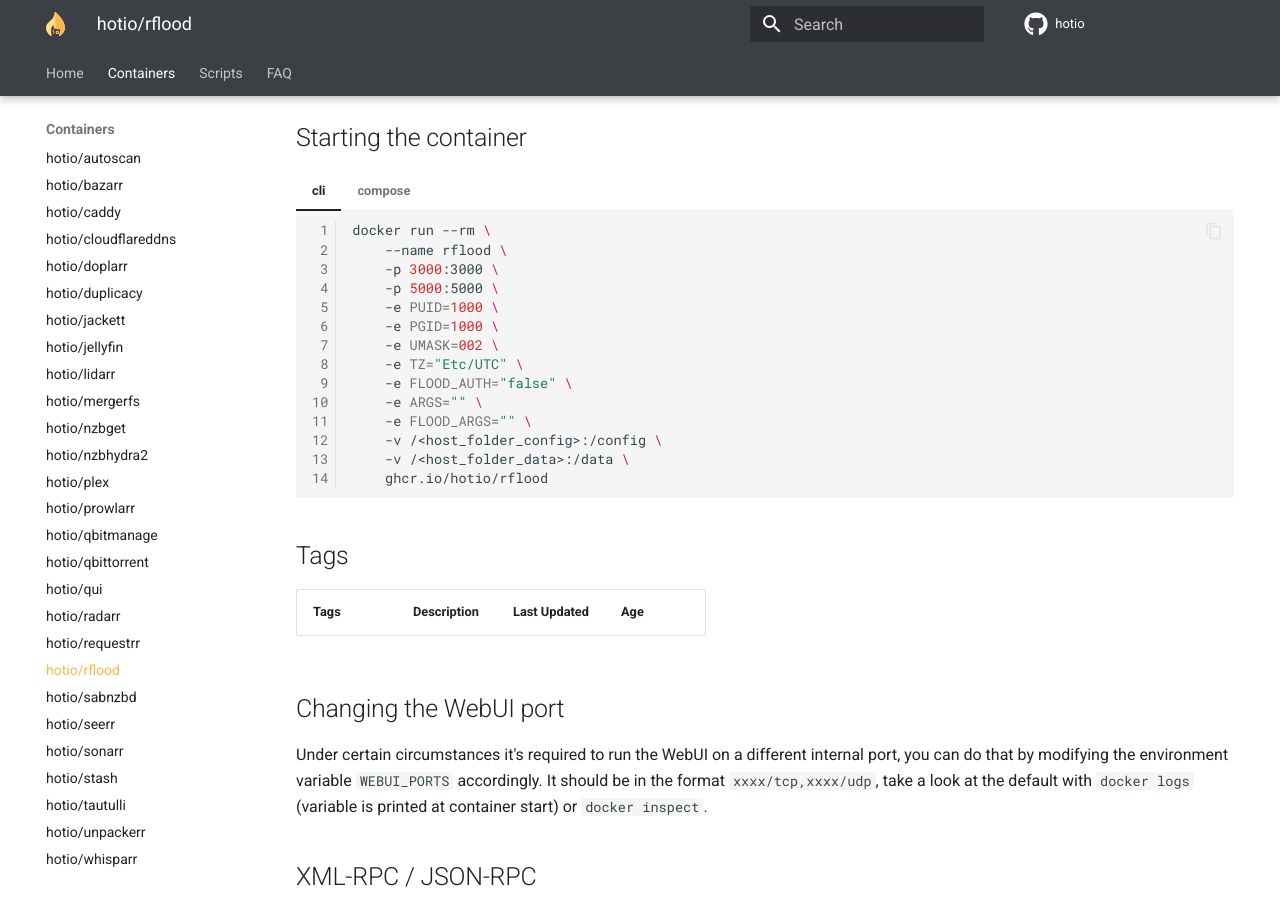
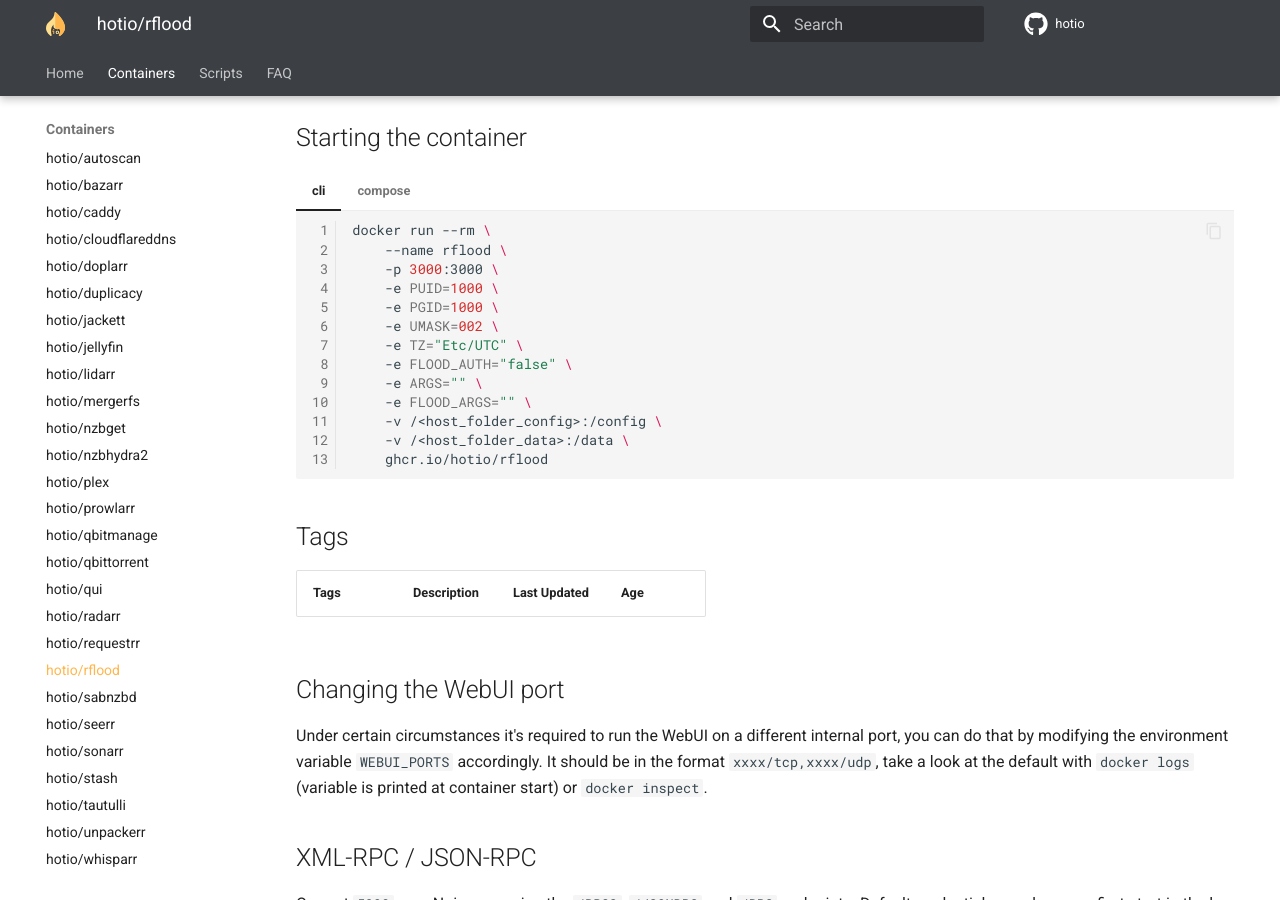
Before and after one commit to hotio/website, an MkDocs documentation site: the page built from docs/containers/rflood.md, in a window 1280 px wide and 900 px high, scrolled down 303 px. Built offline with MkDocs 1.6.1 and Material for MkDocs 9.7.7, drawn with Linux system fonts in a browser that asks for light colours.

Commit message:
don't expose port 5000 by default

```diff
--- a/docs/containers/rflood.md
+++ b/docs/containers/rflood.md
@@ -17,7 +17,6 @@
     docker run --rm \
         --name rflood \
         -p 3000:3000 \
-        -p 5000:5000 \
         -e PUID=1000 \
         -e PGID=1000 \
         -e UMASK=002 \
@@ -39,7 +38,6 @@
         image: ghcr.io/hotio/rflood
         ports:
           - "3000:3000"
-          - "5000:5000"
         environment:
           - PUID=1000
           - PGID=1000
```
